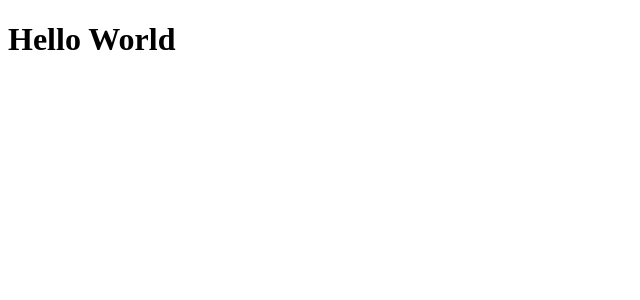
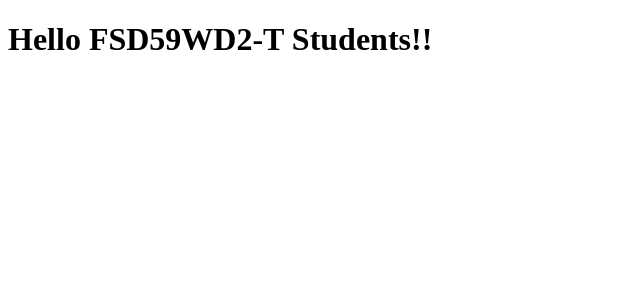
Before and after one commit to sathish-fullstackdeveloper/fsd59wd2-t, a React (Vite) app: page / in a window 1280 px wide. Shown: the top 300 px of the page, without its empty margins (0-640 px from the left). Built offline with nearby package versions, Linux system fonts and the light colour scheme.

Commit message:
app.jsx changed

```diff
--- a/src/App.jsx
+++ b/src/App.jsx
@@ -1,5 +1,5 @@
 const App = () => {
-  return <h1>Hello World</h1>
+  return <h1>Hello FSD59WD2-T Students!!</h1>
 }
 
 export default App;
```
